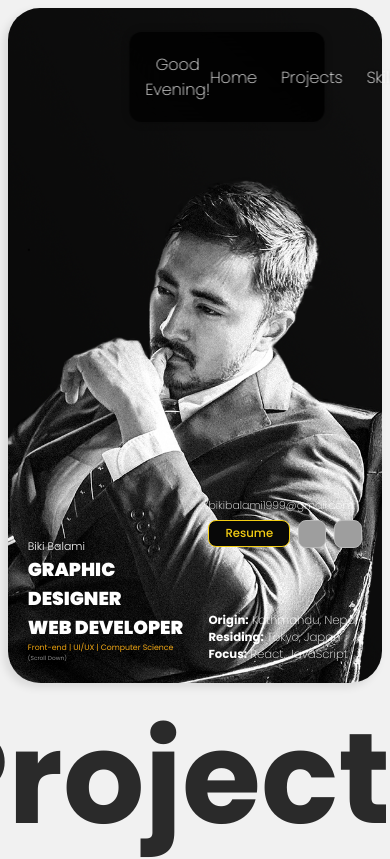
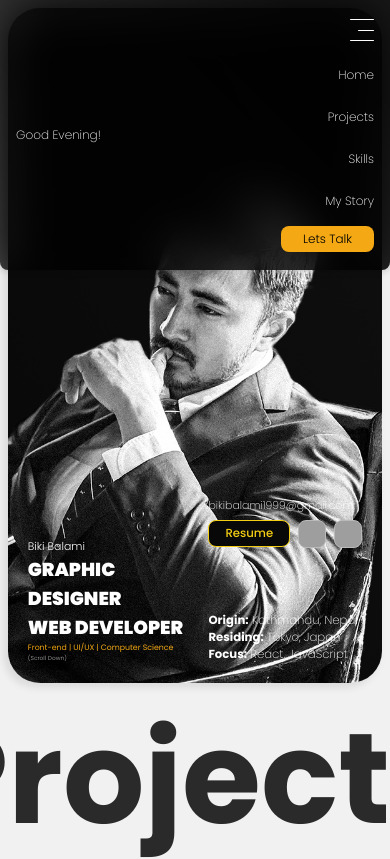
Before and after one commit to BikiBalami99/bikibalami, a React (Vite) app: page / in a window 390 px wide. Shown: the top 859 px of the page. Built offline with nearby package versions, Linux system fonts and the light colour scheme; grey boxes are pictures that could not be loaded.

Commit message:
make navBar mobile

```diff
--- a/src/visibleComponents/Navbar/Navbar.jsx
+++ b/src/visibleComponents/Navbar/Navbar.jsx
@@ -1,10 +1,32 @@
-import React from "react";
+import React, { useState } from "react";
 import styles from "./Navbar.module.css";
 
 const Navbar = () => {
+  const [showLinks, setShowLinks] = useState(false);
+
+  function toggleShowLinks() {
+    setShowLinks((prev) => !prev);
+  }
+
   return (
-    <nav className={styles.navBar}>
-      <div className={styles.wish}>Good Evening!</div>
+    <nav
+      className={styles.navBar}
+      style={showLinks ? { height: "4rem" } : null}
+    >
+      <div
+        className={styles.wish}
+        style={
+          showLinks ? { opacity: "0", transform: "translateY(-50px)" } : null
+        }
+      >
+        <p>Good Evening!</p>
+      </div>
+      <div className={styles.navItems}>
+        <div onClick={toggleShowLinks} className={styles.hamburger}>
+          <div className={styles.top}></div>
+          <div className={styles.middle}></div>
+          <div className={styles.bottom}></div>
+        </div>
         <ul className={styles.navLinks}>
           <li>Home</li>
           <li>Projects</li>
@@ -16,6 +38,7 @@ const Navbar = () => {
             <button className={styles.letsTalk}>Lets Talk</button>
           </li>
         </ul>
+      </div>
     </nav>
   );
 };
--- a/src/visibleComponents/Navbar/Navbar.module.css
+++ b/src/visibleComponents/Navbar/Navbar.module.css
@@ -1,16 +1,23 @@
+/* ------------------------ */
+/* Main Navigation Bar CSS  */
+/* ------------------------ */
 .navBar {
   /* Layout */
   display: flex;
-  padding: 16px;
   justify-content: space-between;
   align-items: center;
-  margin: 2rem;
-  width: 50vw;
   position: fixed;
   top: 0;
   left: 50%;
   transform: translateX(-50%);
-  z-index: 1;
+  padding: 10px 16px;
+  margin: 2vw;
+  width: 50vw;
+  gap: 7vw;
+  overflow: hidden;
+
+  /* Functional */
+  z-index: 10;
 
   /* Styling */
   border-radius: 12px;
@@ -19,18 +26,47 @@
   color: white;
   backdrop-filter: blur(20px);
   text-shadow: 0px 0px 5px rgba(0, 0, 0, 0.2);
+
+  /* Animation */
+  transition: height 200ms ease-in-out;
 }
 
+/* ------------------------ */
+/* Wish Section (Text)      */
+/* ------------------------ */
 .wish {
-  /* Good Morning / Evening / etc */
-  color: #fff;
-  text-align: center;
+  /* Layout */
+  display: flex;
+  align-items: center;
+  width: 100%;
+
+  /* Functional */
+  height: 100%;
+  min-height: 100%;
+
+  /* Typography */
+  text-align: left;
   font-size: 16px;
-  font-style: normal;
-  font-weight: 275;
-  line-height: normal;
+  font-weight: 200;
+
+  /* transform: translateY(100px); */
+  transition: opacity 200ms ease-in-out, transform 400ms ease-in-out;
 }
 
+/* ------------------------ */
+/* Navigation Items Section */
+/* ------------------------ */
+.navItems {
+  /* Layout */
+  display: flex;
+  justify-content: space-between;
+  gap: 1rem;
+  width: 100%;
+}
+
+/* ------------------------ */
+/* Navigation Links         */
+/* ------------------------ */
 .navLinks {
   /* Layout */
   display: flex;
@@ -42,17 +78,20 @@
   text-align: center;
   font-family: Poppins;
   font-size: 16px;
+  font-weight: 275;
   font-style: normal;
-  font-weight: 275;
   line-height: normal;
 }
 
+/* ------------------------ */
+/* "Let's Talk" Button      */
+/* ------------------------ */
 .letsTalk {
   /* Layout */
   display: flex;
-  padding: 4px 22px;
   justify-content: center;
   align-items: center;
+  padding: 4px 22px;
   gap: 10px;
 
   /* Styling */
@@ -63,7 +102,69 @@
   text-align: center;
   font-family: Poppins;
   font-size: 16px;
+  font-weight: 300;
   font-style: normal;
-  font-weight: 300;
   line-height: normal;
 }
+
+/* ------------------------ */
+/* Mobile Screen Adjustments*/
+/* ------------------------ */
+@media only screen and (max-width: 500px) {
+  .navBar {
+    /* Layout Adjustments */
+    width: 100%;
+    height: 270px;
+    margin: 0;
+    left: 0;
+    transform: translateX(0);
+    align-items: flex-start;
+
+    /* Styling */
+    border-radius: 0 0 8px 8px;
+  }
+
+  .navItems,
+  .navLinks {
+    /* Layout Adjustments */
+    flex-direction: column;
+    align-items: flex-end;
+  }
+
+  .wish,
+  .navLinks,
+  .letsTalk {
+    /* Typography Adjustments */
+    font-size: 12px;
+  }
+
+  /* ------------------------ */
+  /* Hamburger Menu           */
+  /* ------------------------ */
+  .hamburger {
+    /* Layout */
+    display: flex;
+    flex-direction: column;
+    justify-content: space-evenly;
+    align-items: flex-end;
+    width: 40px;
+    height: 40px;
+  }
+
+  /* Hamburger Lines */
+  .top,
+  .middle,
+  .bottom {
+    /* Styling */
+    height: 1px;
+    background: white;
+    border-radius: 5px;
+
+    /* Layout */
+    width: 60%;
+  }
+
+  .middle {
+    width: 40%;
+  }
+}
```
Lines whose indentation alone changed are shown as unchanged.
